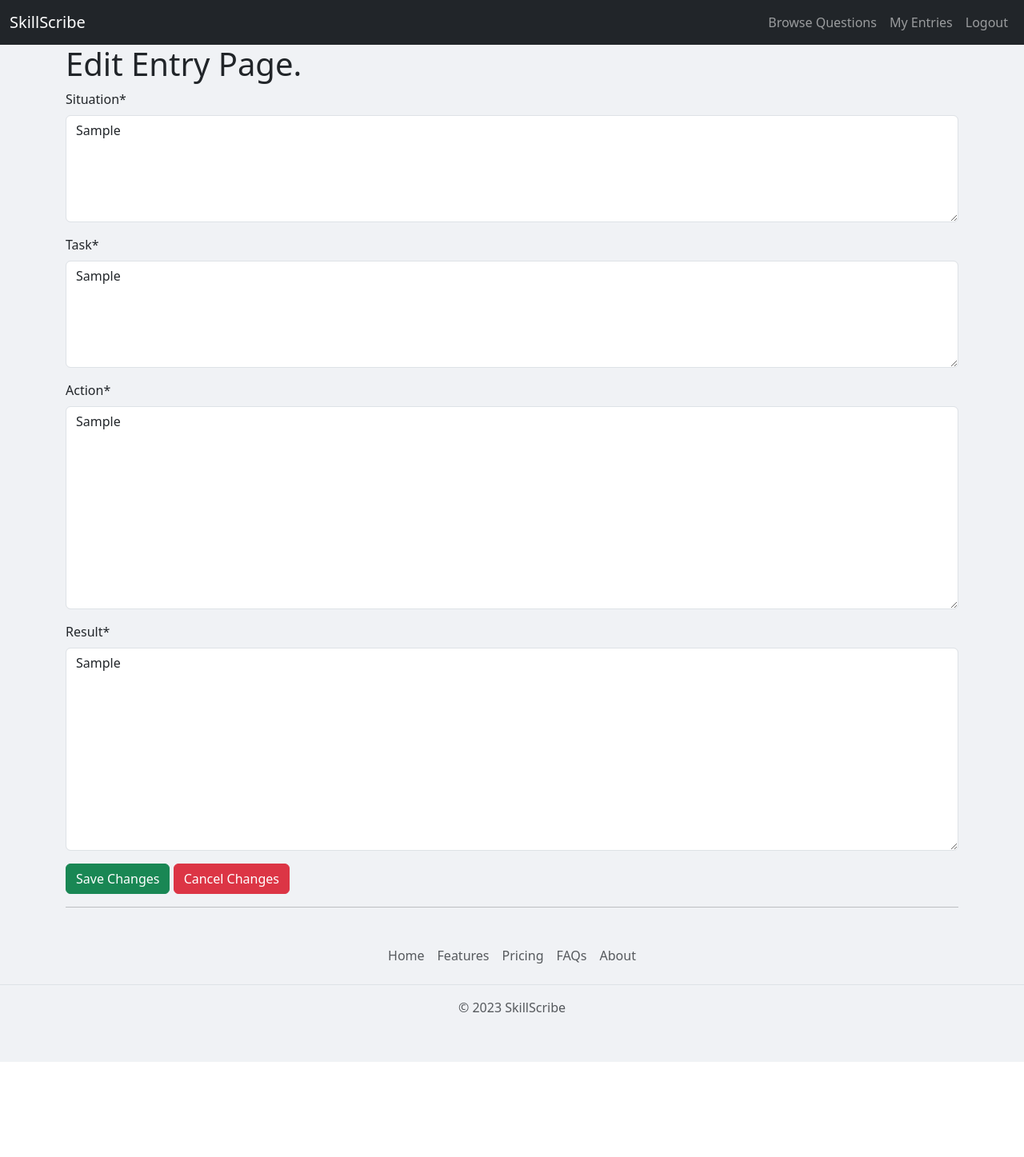
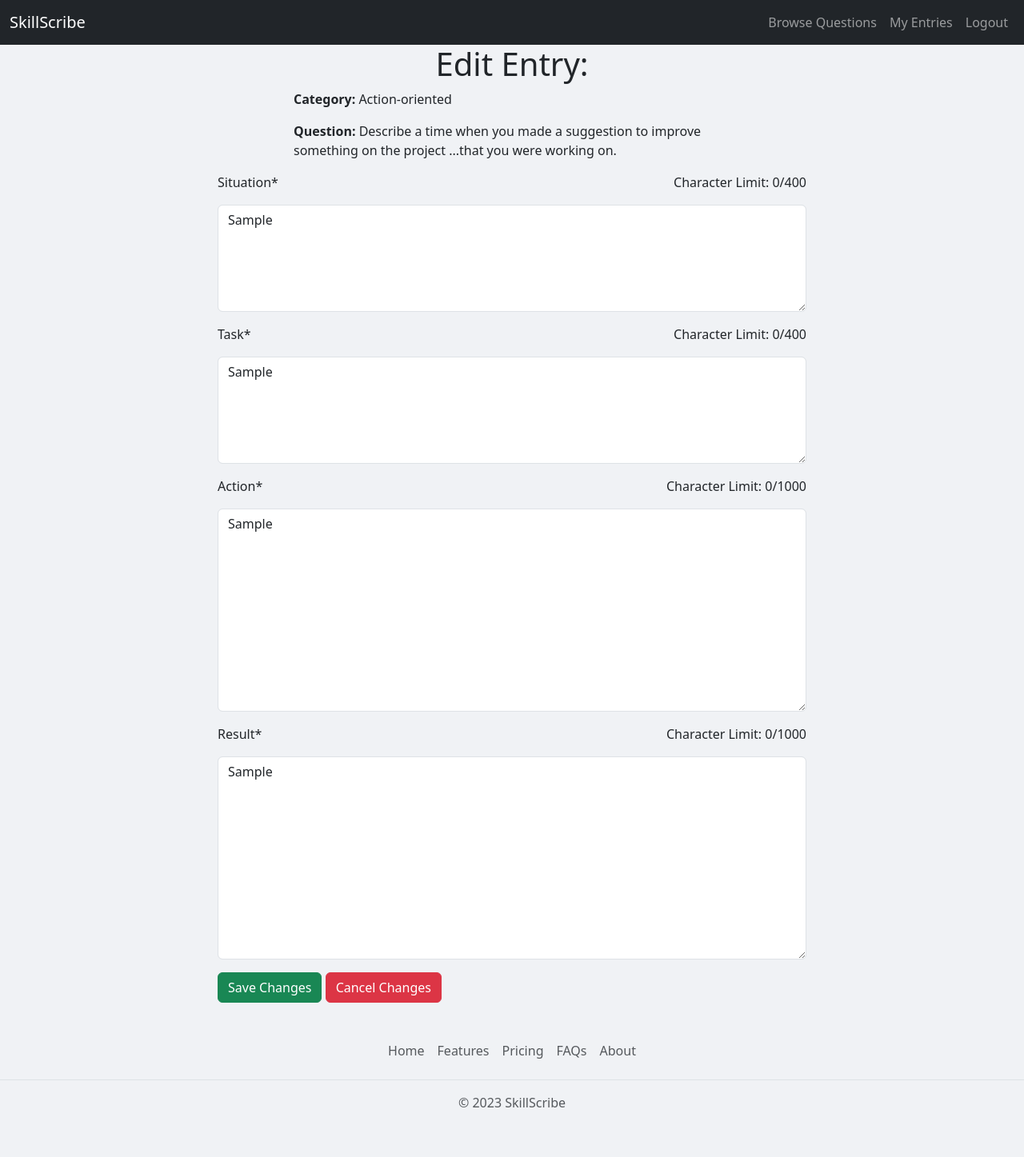
Before and after one commit to ldettorre/SkillScribe, a Django app: page /questions/edit/1 in a window 1280 px wide. Shown: the whole page at 80% size. Before the commit the page ends 1328 px from the top, so only its background shows below. Run offline with Django 4.2, Linux system fonts and the light colour scheme; a user stored in the database is signed in; data comes from the database, SQL or seed files in the repository; tables that the repository leaves empty hold one stand-in row (values such as "Sample post"); some libraries are stand-ins or nearby versions.

Commit message:
Updated the edit entry page styling to show the category and question being edited. Added a basic custom 404 page to help create a slightly better experience for the user if they enter a bad url

```diff
--- a/entries/templates/entries/add_entry.html
+++ b/entries/templates/entries/add_entry.html
@@ -2,8 +2,8 @@
 <div class="row">
     <div class="mx-auto col-sm-6">
         <h1 class="text-center">Add Entry:</h1>
-        <p>Category: {{ question.category.name }}</p>
-        <p>Question: {{ question.title }}</p>
+        <p><b>Category: </b>{{ question.category.name }}</p>
+        <p><b>Question: </b>{{ question.title }}</p>
     </div>
 </div>
 
--- a/entries/templates/entries/edit.html
+++ b/entries/templates/entries/edit.html
@@ -1,13 +1,29 @@
 {% extends 'base.html' %} {% load crispy_forms_filters %} {% load crispy_forms_tags %} {% block content %}
-    <h1>Edit Entry Page.</h1>
-    <form action="{% url 'edit_entry' entry_id %}" method="POST">
+<div class="row">
+    <div class="mx-auto col-sm-6">
+        <h1 class="text-center">Edit Entry:</h1>
+        <p><b>Category: </b>{{ entry.question.category.name }}</p>
+        <p><b>Question: </b>{{ entry.question.title }}</p>
+    </div>
+</div>
+
+<div class="row">
+    <div class="col-sm-8 mx-auto">
+        <form action="{% url 'edit_entry' entry.id %}"  id="add-entry-form" method="POST">
         {% csrf_token %}
-        {{ form|crispy }}
+            <div class="char-limit-div"><p>Character Limit: <span id="situation-limit">0</span>/400</p></div>
+            {{ form.situation|as_crispy_field }}
+            <div class="char-limit-div"><p>Character Limit: <span id="task-limit">0</span>/400</p></div>
+            {{ form.task|as_crispy_field }}
+            <div class="char-limit-div"><p>Character Limit: <span id="action-limit">0</span>/1000</p></div>
+            {{ form.action|as_crispy_field }}
+            <div class="char-limit-div"><p>Character Limit: <span id="result-limit">0</span>/1000</p></div>
+            {{ form.result|as_crispy_field }}
         <input type="submit" class="btn btn-success" value="Save Changes">
         <a href="{% url 'get_entries' %}" class="btn btn-danger">Cancel Changes</a>
-    </form>
-
-    <hr>
+        </form>
+    </div>
+</div>
 
 
 
--- a/entries/views.py
+++ b/entries/views.py
@@ -73,7 +73,7 @@ def edit_entry(request, entry_id):
             entry.save()
             return redirect('get_entries')
     else:
-        context = {'form': EntryForm(instance=entry), 'entry_id': entry_id}
+        context = {'form': EntryForm(instance=entry), 'entry': entry}
         return render(request, 'entries/edit.html',context)
 
 
--- a/skillScribe/settings.py
+++ b/skillScribe/settings.py
@@ -27,7 +27,6 @@ SECRET_KEY = config('SECRET_KEY')
 
 # SECURITY WARNING: don't run with debug turned on in production!
 DEBUG = config('DEBUG', cast=bool)
-
 
 
 
--- a/static/css/style.css
+++ b/static/css/style.css
@@ -147,6 +147,18 @@ input.register-submit-button{
 /* Add Entry page styling end */
 
 /* My Entries page styling */
+.my-entry-dropdown {
+    margin:1vh 0 1vh 0;
+}
+
+.my-entry-dropdown select {
+    height:38px;
+    border-radius:8px;
+}
+
+.my-entry-dropdown input {
+    margin-bottom:3px;
+}
 
 .modal-delete-btn {
     text-decoration:none;
```
Also changed, not shown: entries/templates/entries/my_entries.html (+6 -1 lines), templates/404.html (added, +14 -0 lines), 1 other file.
